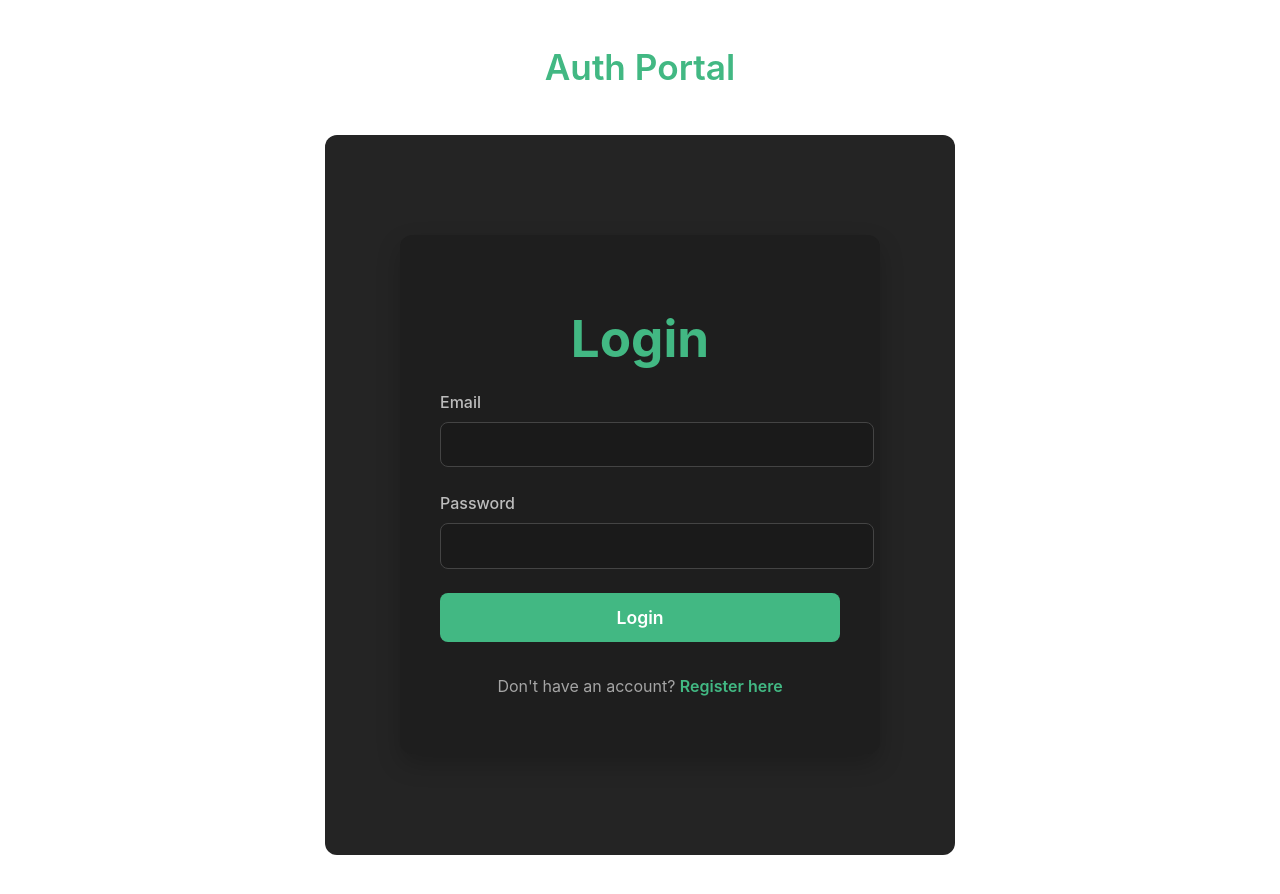
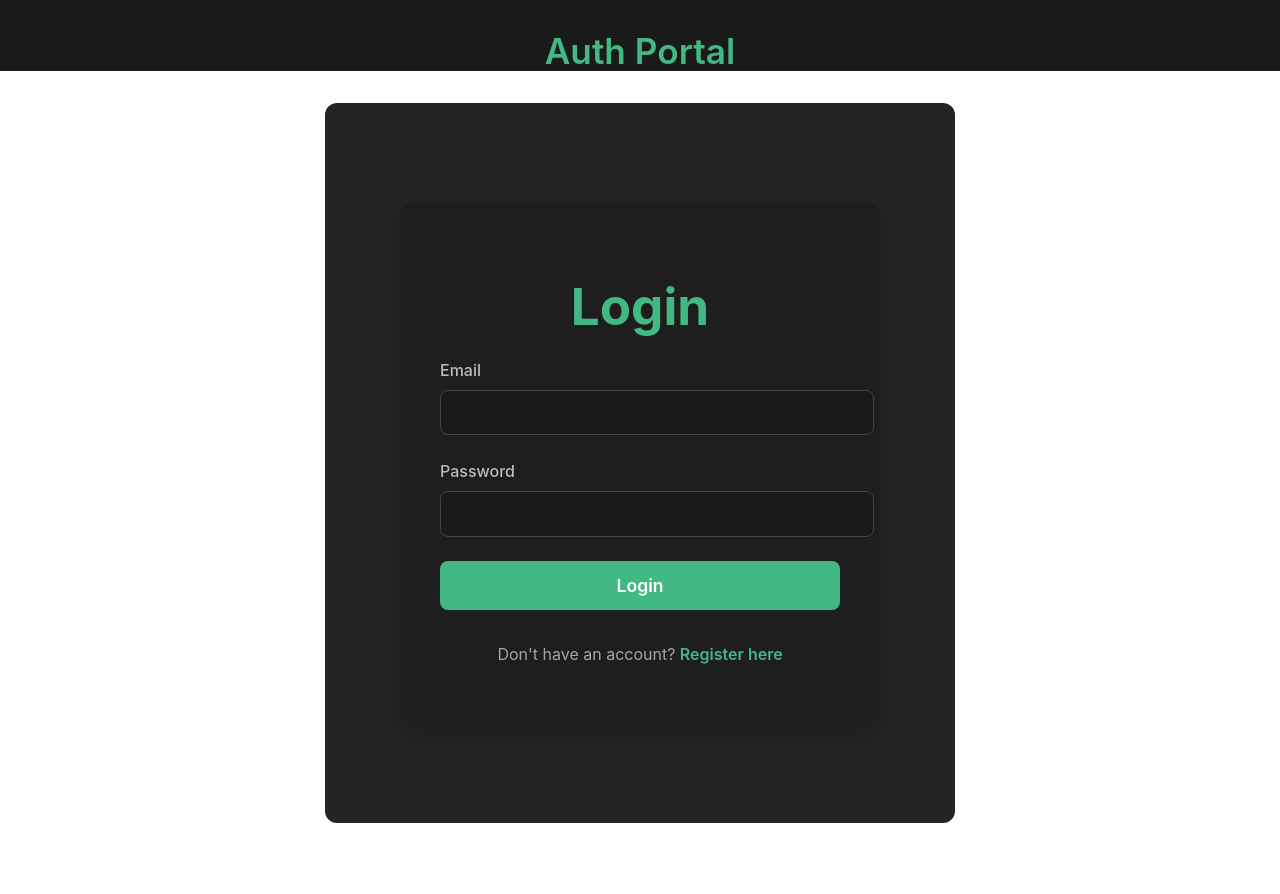
Before and after one commit to DaniloPixi/myViteApp, a Vue app: page / in a window 1280 px wide. Shown: the top 894 px of the page. After the commit the page ends 823 px from the top, so only its background shows below. Built offline with nearby package versions, Linux system fonts and the light colour scheme; no server answers.

Commit message:
sidebar floating

```diff
--- a/src/App.vue
+++ b/src/App.vue
@@ -3,10 +3,9 @@
   <!-- The logout button remains fixed to the top left of the page -->
   <button v-if="user" @click="logout" class="logout-button">Logout</button>
 
-  <!-- The header and filters are teleported to the header-container in index.html -->
-  <teleport to="#header-container">
+  <div class="sticky-header">
     <Sidebar
-      v-if="currentView === 'plans'"
+      v-if="currentView === 'plans' || currentView === 'memos'"
       v-model:location="locationFilter"
       v-model:hashtags="hashtagFilter"
       v-model:date="dateFilter"
@@ -17,7 +16,7 @@
         <h1 v-if="user">Welcome, {{ user.displayName || user.email }}</h1>
         <h1 v-else>Auth Portal</h1>
     </header>
-  </teleport>
+  </div>
 
   <!-- The main content card -->
   <div class="card">
@@ -187,10 +186,17 @@ onUnmounted(() => {
 </script>
 
 <style>
-/* Styles remain unchanged */
+.sticky-header {
+  position: sticky;
+  top: 0;
+  z-index: 100;
+  background-color: #1a1a1a; /* Match the body background */
+  padding-top: 1rem;
+}
+
 .page-header {
   text-align: center;
-  margin: 3rem 0;
+  margin: 1rem 0 2rem; /* Adjusted margin for sticky layout */
 }
 
 .page-header h1 {
--- a/src/components/PlanFormModal.vue
+++ b/src/components/PlanFormModal.vue
@@ -21,7 +21,7 @@
             <div class="duration-buttons">
               <button @click.prevent="selectDuration('All day')" :class="{ selected: selectedDuration === 'All day' }">All day</button>
               <button @click.prevent="selectDuration('All night')" :class="{ selected: selectedDuration === 'All night' }">All night</button>
-              <button @click.prevent="selectDuration('Indetermined')" :class="{ selected: selectedDuration === 'Indetermined' }">Indetermined</button>
+              <button @click.prevent="selectDuration('Indetermined')" :class="{ selected: selectedDuration === 'Indetermined' }">∞</button>
             </div>
           </div>
         </div>
--- a/src/components/Sidebar.vue
+++ b/src/components/Sidebar.vue
@@ -43,7 +43,7 @@
             <div class="filter-group duration-group">
               <label>Duration</label>
               <div class="duration-buttons">
-                <button v-for="d in availableDurations" :key="d" @click="toggleDurationFilter(d)" :class="{ selected: duration.includes(d) }">{{ d }}</button>
+                <button v-for="d in availableDurations" :key="d" @click="toggleDurationFilter(d)" :class="{ selected: duration.includes(d) }">{{ d === 'Indetermined' ? '∞' : d }}</button>
               </div>
             </div>
           </div>
```
